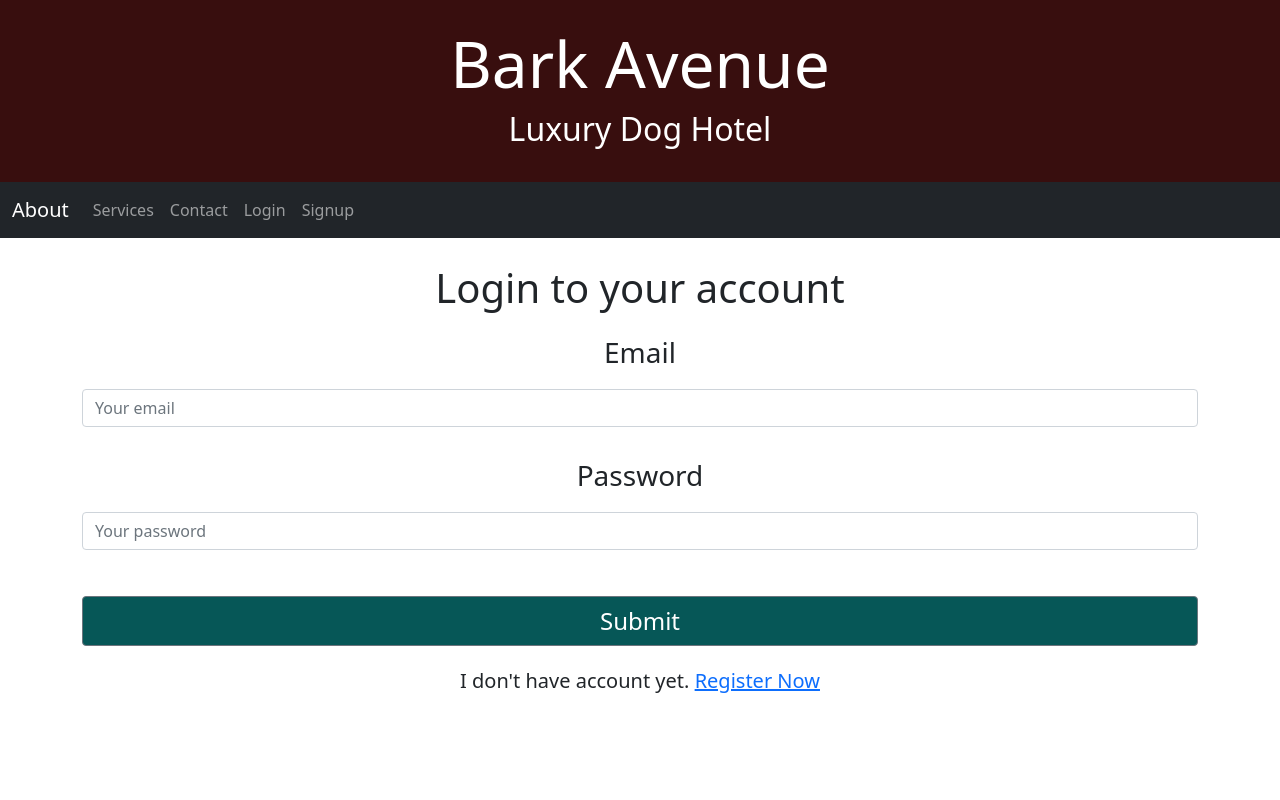
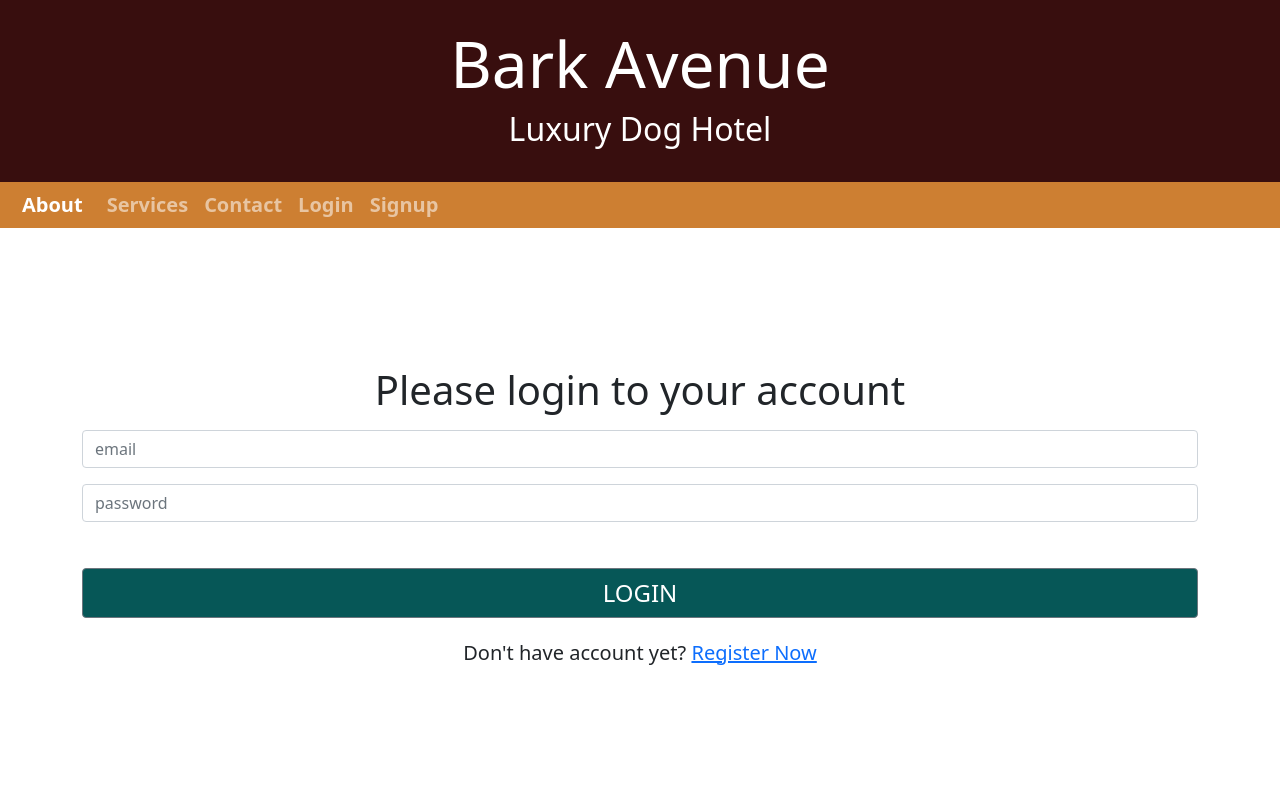
Before and after one commit to blen90/barkAvenue, a React (Create React App) app in the folder client/: page /Login in a window 1280 px wide. Shown: the top 800 px of the page. Built offline with nearby package versions, Linux system fonts and the light colour scheme.

Commit message:
buttons updated

```diff
--- a/client/src/pages/Cart/Cart.js
+++ b/client/src/pages/Cart/Cart.js
@@ -3,6 +3,7 @@ import {CART_ITEM_UPDATE,REMOVE_FROM_CART}  from '../../actions/cart'
 import DayPickerInput from 'react-day-picker/DayPickerInput';
 import { Row, Form, FormGroup, Button , Label, Input  } from "reactstrap";
 import {connect} from "react-redux";
+import './cart.css';
 
 const Cart = (props) => {
     const [updateCart,setUpdateCart] = useState({});
@@ -67,7 +68,7 @@ const Cart = (props) => {
                 </FormGroup>
                 <span>Price: {totalPrice}</span>
                 <Button
-                onClick={()=>onRemoveItem(id)}
+                onClick={()=>onRemoveItem(id)} className="checkout"
                 >X</Button>
             </FormGroup>
         )
@@ -87,7 +88,7 @@ const Cart = (props) => {
                 {items}
                 <Button
                 onClick={onCheckOut}
-                >Check out</Button>
+                className="checkout">Check out</Button>
             </Form>
             <p>Total: {grandTotal}</p>
         </Row>
--- /dev/null
+++ b/client/src/pages/Cart/cart.css
@@ -0,0 +1,7 @@
+.checkout{
+    background-color: rgb(6, 87, 87);
+}
+
+.mr-sm-2{
+
+}
--- a/client/src/pages/Contact/Contact.js
+++ b/client/src/pages/Contact/Contact.js
@@ -20,7 +20,7 @@ export default function Contact() {
 
   return (
     <Col sm="12" md="12" className="text-center">
-      <h2 className="title"> Howl you doin'?
+      <h2 className="title"> Howl you doin'?<br></br>
         Leave your information with a message and we will collie you later </h2>
       <Form className="justify-content-center" onSubmit={sendEmail}>
         <input type="hidden" name="contact_number" />
--- a/client/src/pages/Login/Login.css
+++ b/client/src/pages/Login/Login.css
@@ -1,9 +1,11 @@
 h3 {
   font-size: 2.5rem;
   text-align: center;
+  padding-top: 10%;
 }
 
 .contact {
+
   padding-bottom: 20%;
   width: 100%;
   font-size: 1.25rem;
--- a/client/src/pages/Login/Login.js
+++ b/client/src/pages/Login/Login.js
@@ -61,34 +61,34 @@ function LoginForm(props) {
           Something went wrong with your Login!
         </Alert> */}
 
-        <h3 className='login'>Login to your account</h3>
+        <h3 className='login'>Please login to your account</h3>
         <FormGroup>
-          <Label htmlFor='email'>Email</Label>
           <Input
             type='text'
             placeholder='Your email'
             name='email'
             onChange={handleInputChange}
             value={userFormData.email}
+            placeholder="email"
             required
           />
           <div className='invalid-feedback'>Email is required!</div>
         </FormGroup>
 
         <FormGroup>
-          <Label htmlFor='password'>Password</Label>
           <Input
             type='password'
             placeholder='Your password'
             name='password'
             onChange={handleInputChange}
             value={userFormData.password}
+            placeholder="password"
             required
           />
           <div className='invalid-feedback'>Password is required!</div>
         </FormGroup>
-        <Button className="sub"> Submit </Button>
-        <p>I don't have account yet. <Link underline="none" to={"/signup"}> Register Now </Link></p>
+        <Button className="sub"> LOGIN </Button>
+        <p>Don't have account yet? <Link underline="none" to={"/signup"}> Register Now </Link></p>
 
       </Form>
     </Col>
--- a/client/src/pages/components/Nav.js
+++ b/client/src/pages/components/Nav.js
@@ -8,7 +8,7 @@ const NavTabs = () => {
 
   return (
     <>
-      <Navbar bg='dark' variant='dark' expand='lg'>
+      <Navbar className='linklist' variant='dark' expand='lg'>
         <Container fluid>
           <Navbar.Brand as={Link} to='/'>
             About
--- a/client/src/pages/components/style.css
+++ b/client/src/pages/components/style.css
@@ -8,19 +8,11 @@
     text-align: center;
   }
 
-.LinkList {
-    color: rgb(155, 29, 29);
+.linklist {
     padding: 0px 10px 0px 10px;
-    border-right: 1px solid black;
     font-size:1.25rem;
     font-weight: bold;
-    text-decoration: none;
-  }
-
-.active{
-    color: rgb(11, 44, 230);
-    font-weight: bold;
-    text-decoration: underline;
+    background-color: #CD7F32;
   }
 
 .footer {
```
